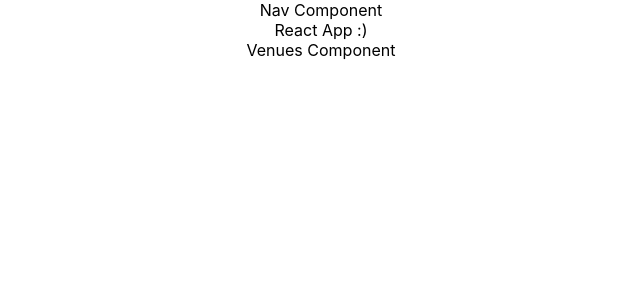
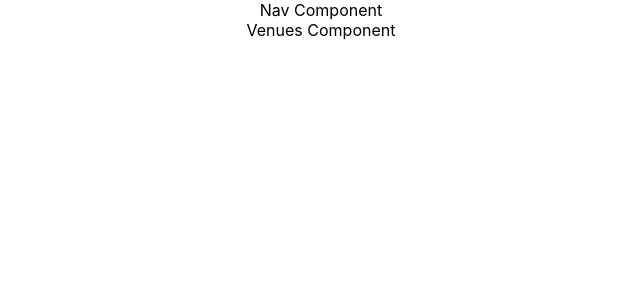
Before and after one commit to rajal-kumar/venue-search, a React (Create React App) app: page / in a window 1280 px wide. Shown: the top 300 px of the page, without its empty margins (319-959 px from the left). Built offline with nearby package versions, Linux system fonts and the light colour scheme.

Commit message:
small changes now going to set up a nav bar in the nav component

```diff
--- a/src/App.js
+++ b/src/App.js
@@ -7,7 +7,6 @@ function App() {
   return (
     <div className="App">
         <Nav />
-        React App :)
         <Venues />
     </div>
   );
```
